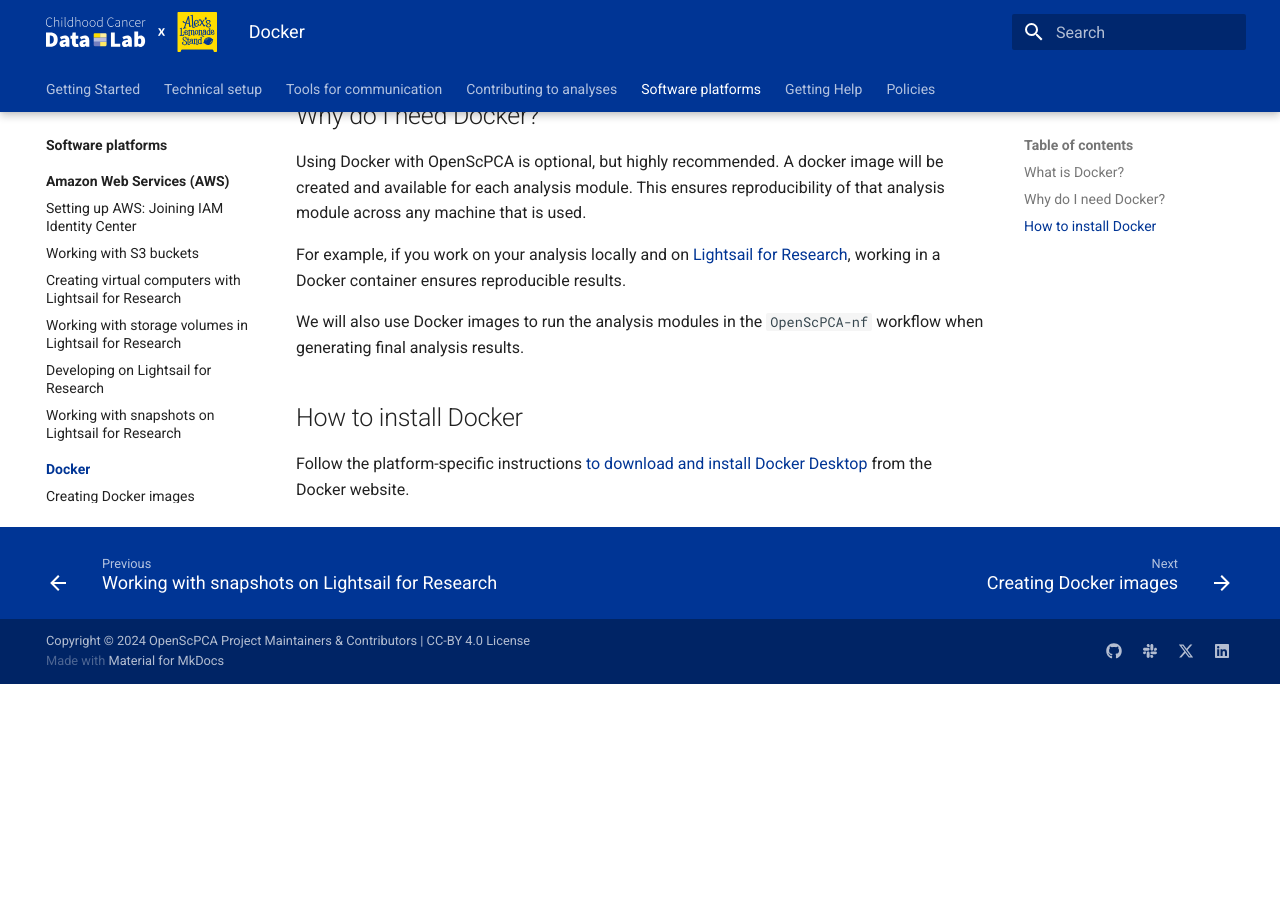
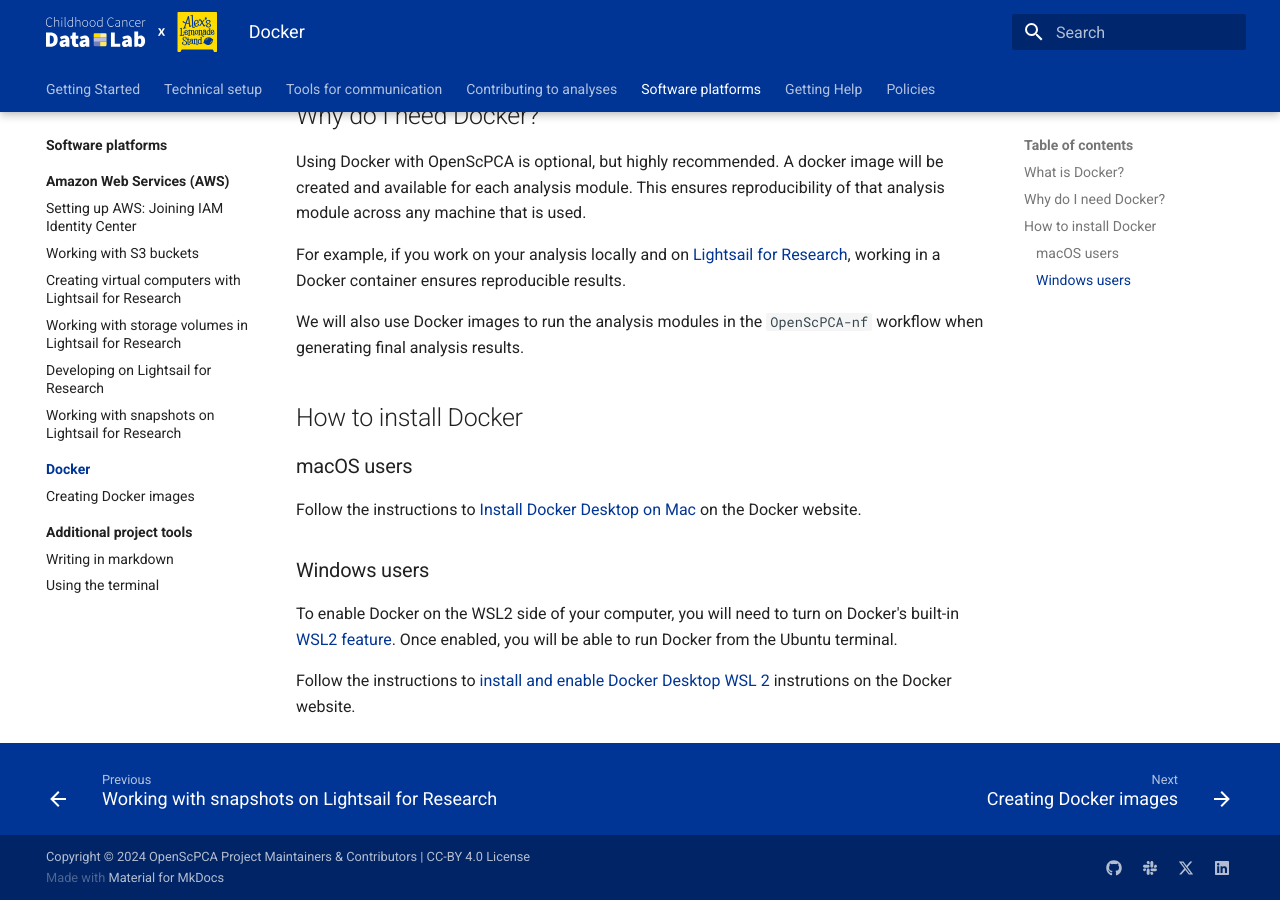
Before and after one commit to AlexsLemonade/OpenScPCA-analysis, an MkDocs documentation site: the page built from docs/software-platforms/docker/index.md, in a window 1280 px wide and 900 px high, scrolled down 571 px. Built offline with MkDocs 1.6.1 and Material for MkDocs 9.7.7, drawn with Linux system fonts in a browser that asks for light colours; before the commit the page ends 1255 px from its top, so only the background shows below that.

Commit message:
docker install for wsl2

```diff
--- a/docs/software-platforms/docker/index.md
+++ b/docs/software-platforms/docker/index.md
@@ -28,4 +28,13 @@
 
 ## How to install Docker
 
-Follow the platform-specific instructions [to download and install Docker Desktop](https://docs.docker.com/get-docker/) from the Docker website.
+### macOS users
+
+Follow the instructions to [Install Docker Desktop on Mac](https://docs.docker.com/desktop/install/mac-install/) on the Docker website.
+
+### Windows users
+
+To enable Docker on the WSL2 side of your computer, you will need to turn on Docker's built-in [WSL2 feature](https://docs.docker.com/desktop/wsl/).
+Once enabled, you will be able to run Docker from the Ubuntu terminal.
+
+Follow the instructions to [install and enable Docker Desktop WSL 2](https://docs.docker.com/desktop/wsl/#turn-on-docker-desktop-wsl-2) instrutions on the Docker website.
```
